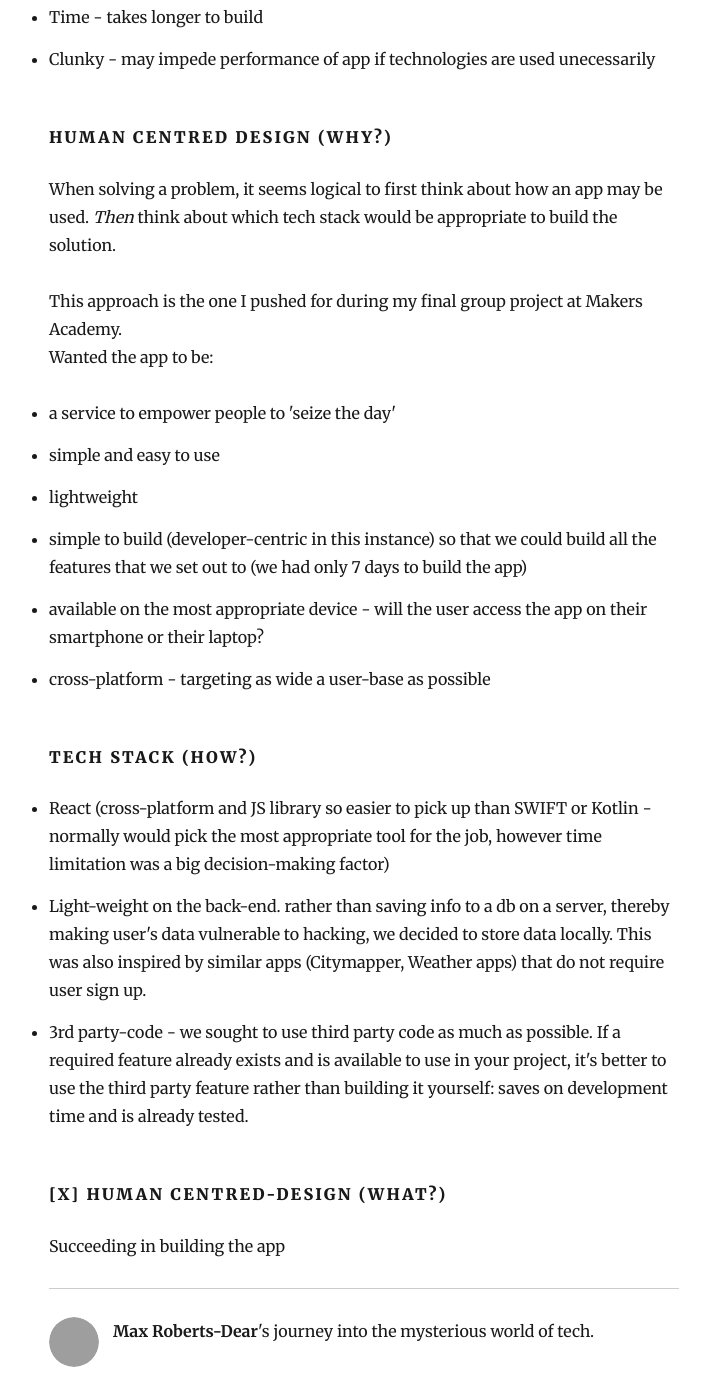
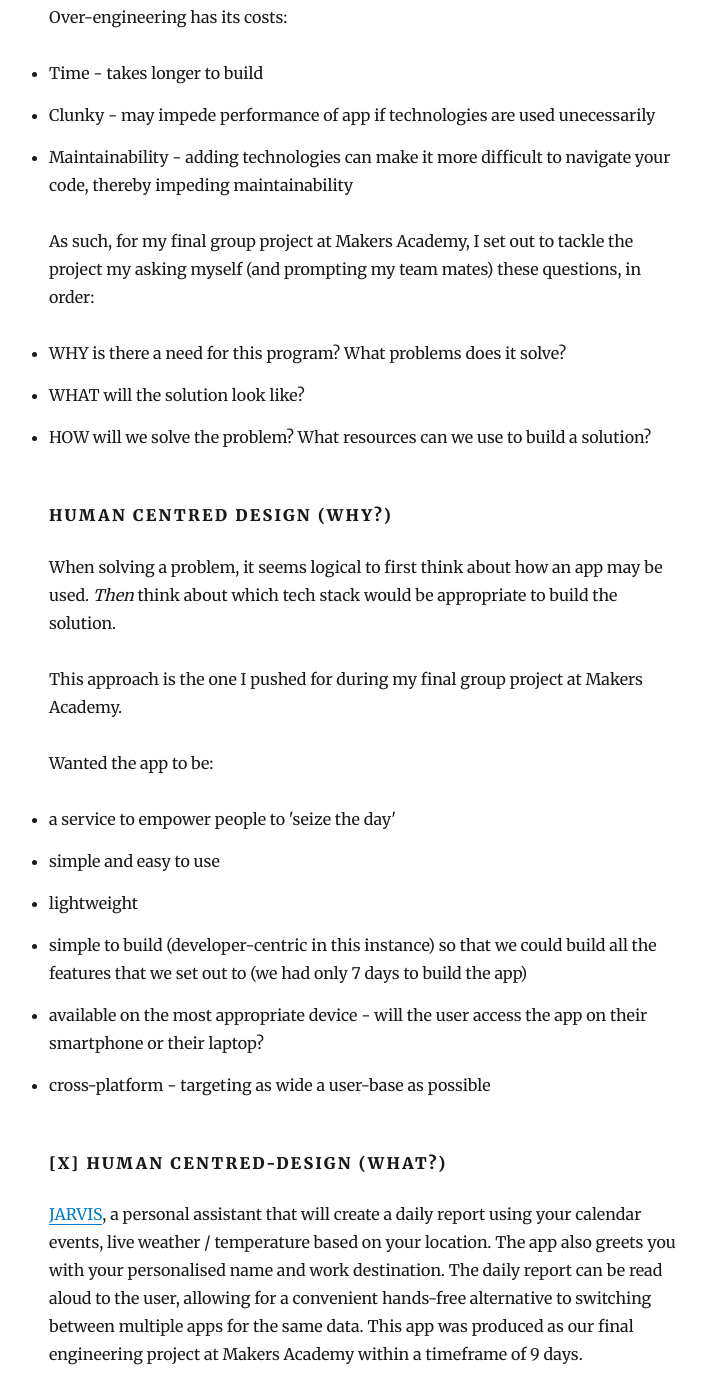
Before and after one commit to MaxRobertsDear/blog, a Gatsby site: page /Human-Centric/ in a window 1280 px wide. Shown: the part 378-1754 px from the top of the page, without its empty margins (276-982 px from the left). Built offline with nearby package versions, Linux system fonts and the light colour scheme; Gatsby itself is replaced by a stand-in of ours; some packages are replaced by stand-ins of ours; grey boxes are pictures that could not be loaded.

Commit message:
Human Centric Design update

```diff
--- a/content/blog/Human-Centric/index.md
+++ b/content/blog/Human-Centric/index.md
@@ -1,18 +1,27 @@
 ---
 title: Human-Centric Design
-date: "2019-07-30T22:12:03.284Z"
+date: "2019-06-15T22:12:03.284Z"
 description: Keeping the user at the centre of design
 ---
 
 #### Over-designing
-With so many technologies available, it can be easy to get carried away and use technologies that are simply unnecessary. Over-engineering has its costs:
+With so many technologies available, it can be easy to get carried away and use technologies that are simply unnecessary.
+
+Over-engineering has its costs:
 * Time - takes longer to build
 * Clunky - may impede performance of app if technologies are used unecessarily
+* Maintainability - adding technologies can make it more difficult to navigate your code, thereby impeding maintainability
+
+As such, for my final group project at Makers Academy, I set out to tackle the project my asking myself (and prompting my team mates) these questions, in order:
+* WHY is there a need for this program? What problems does it solve?
+* WHAT will the solution look like?
+* HOW will we solve the problem? What resources can we use to build a solution?
 
 #### Human Centred Design (Why?)
 When solving a problem, it seems logical to first think about how an app may be used. *Then* think about which tech stack would be appropriate to build the solution.
 
 This approach is the one I pushed for during my final group project at Makers Academy.
+
 Wanted the app to be:
 * a service to empower people to 'seize the day'
 * simple and easy to use
@@ -21,10 +30,10 @@ Wanted the app to be:
 * available on the most appropriate device - will the user access the app on their smartphone or their laptop?
 * cross-platform - targeting as wide a user-base as possible
 
+#### [x] Human Centred-Design (What?)
+[JARVIS](https://github.com/MaxRobertsDear/Jarvis-App), a personal assistant that will create a daily report using your calendar events, live weather / temperature based on your location. The app also greets you with your personalised name and work destination. The daily report can be read aloud to the user, allowing for a convenient hands-free alternative to switching between multiple apps for the same data. This app was produced as our final engineering project at Makers Academy within a timeframe of 9 days.
+
 #### Tech Stack (How?)
 * React (cross-platform and JS library so easier to pick up than SWIFT or Kotlin - normally would pick the most appropriate tool for the job, however time limitation was a big decision-making factor)
 * Light-weight on the back-end. rather than saving info to a db on a server, thereby making user's data vulnerable to hacking, we decided to store data locally. This was also inspired by similar apps (Citymapper, Weather apps) that do not require user sign up.
-* 3rd party-code - we sought to use third party code as much as possible. If a required feature already exists and is available to use in your project, it's better to use the third party feature rather than building it yourself: saves on development time and is already tested.
-
-#### [x] Human Centred-Design (What?)
-Succeeding in building the app
+* 3rd party code - we sought to use third party code as much as possible. If a required feature already exists and is available to use in your project, it's advantageous to use the third party feature rather than building it yourself: saves on development time and will  already have been tested.
```
